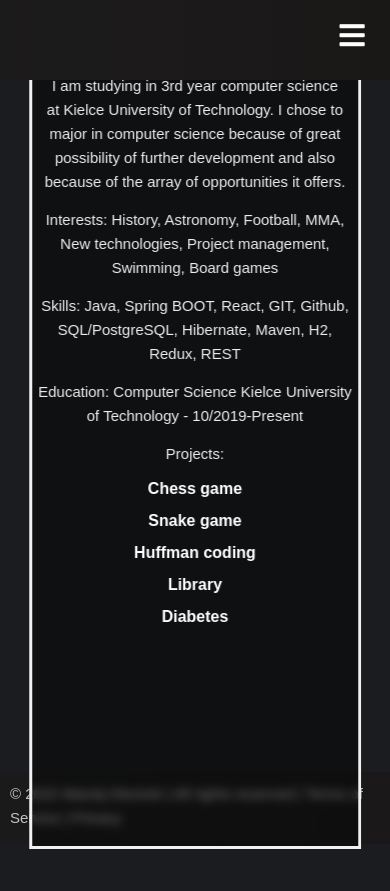
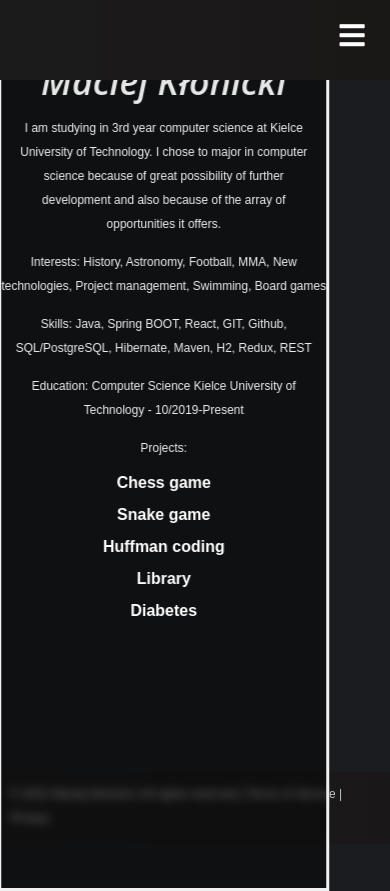
Before and after one commit to MaciejKlonicki/MyPortfolio, a React (Create React App) app: page /aboutme in a window 390 px wide. Before the commit the page ends 849 px from the top, so only its background shows below. Built offline with nearby package versions, Linux system fonts and the light colour scheme; the HTML template or start-up script is replaced by a standard one.

Commit message:
mobile fix 1.18

```diff
--- a/src/components/aboutMe/Aboutme.css
+++ b/src/components/aboutMe/Aboutme.css
@@ -65,12 +65,21 @@ p {
       font-weight: bold;
       border: 3px solid #f1f1f1;
       position: absolute;
-      top: 50%;
-      left: 50%;
+      top: 55%;
+      left: 42%;
       width: 85%;
       height: 100%;
       text-align: center;
       backdrop-filter: blur(5px);
       margin-top: 5px;
   }
+
+  p {
+    color: #eee;
+    font-family: 'Droid Sans', sans-serif;
+    font-size: 12px;
+    font-weight: 400;
+    line-height: 24px;
+    margin: 0 0 14px;
   }
+  }
```
